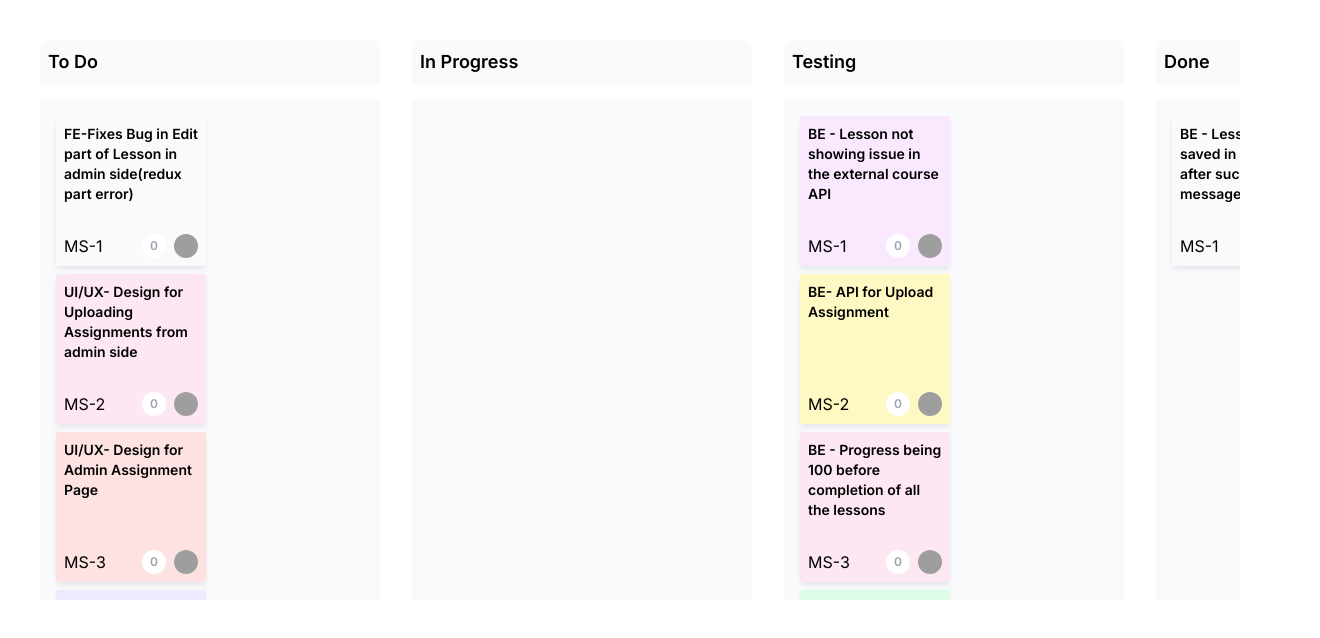
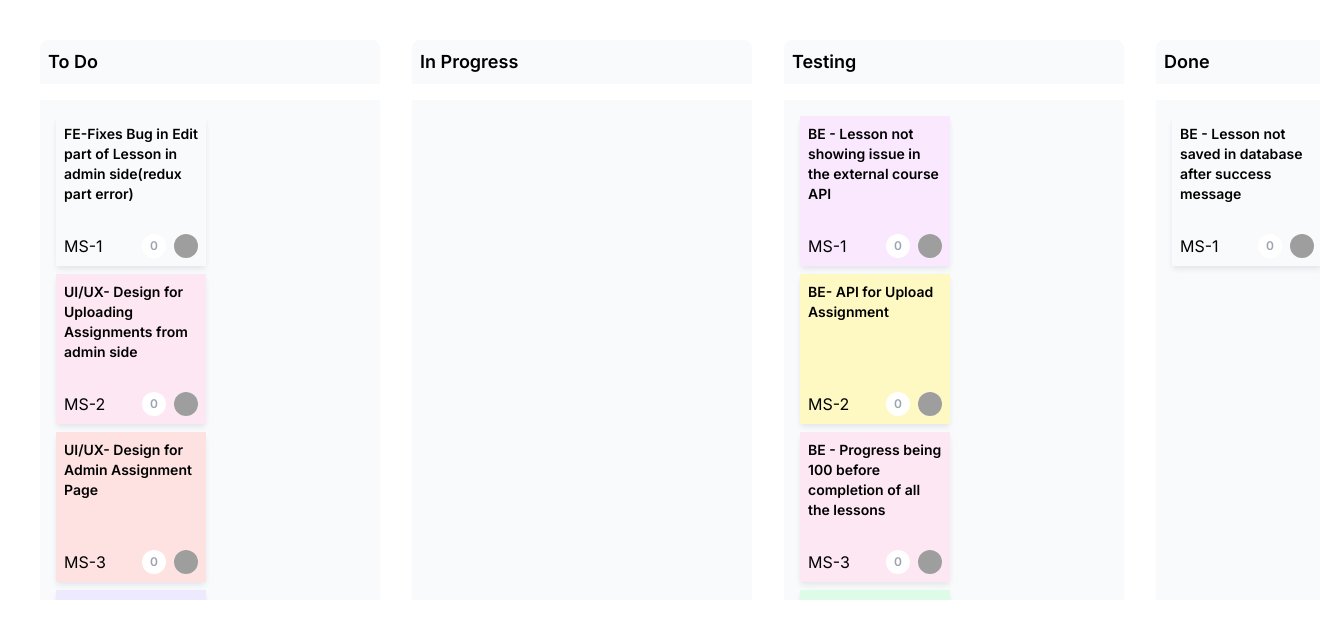
Before and after one commit to yoboisandy/personal-project-manager, a Next.js app: page / in a window 1280 px wide. Shown: the top 638 px of the page, 1320 px wide, since content can reach past the window. Built offline with nearby package versions, Linux system fonts and the light colour scheme; grey boxes are pictures that could not be loaded.

Commit message:
made containers draggable

```diff
--- a/src/components/KanbanBoardGridDnD/BoardColumn.tsx
+++ b/src/components/KanbanBoardGridDnD/BoardColumn.tsx
@@ -3,8 +3,13 @@ import React, { useState } from "react";
 import Task from "./Task";
 import { colors } from "./utils";
 import { useDroppable } from "@dnd-kit/core";
-import { SortableContext, rectSortingStrategy } from "@dnd-kit/sortable";
+import {
+	SortableContext,
+	rectSortingStrategy,
+	useSortable,
+} from "@dnd-kit/sortable";
 import Grid from "./Grid";
+import { CSS } from "@dnd-kit/utilities";
 
 const BoardColumn = ({
 	title,
@@ -19,8 +24,32 @@ const BoardColumn = ({
 		id: id,
 	});
 
+	console.log("issues" + id, issues);
+
+	const {
+		isDragging,
+		attributes,
+		listeners,
+		setNodeRef: setNodeRef2,
+		transform,
+		transition,
+	} = useSortable({
+		id: id,
+	});
+
+	const style = {
+		transform: CSS.Transform.toString(transform),
+		transition,
+	};
+
 	return (
-		<div className="min-w-[340px] max-w-[340px] flex flex-col gap-4">
+		<div
+			className="min-w-[340px] max-w-[340px] flex flex-col gap-4"
+			style={style}
+			{...attributes}
+			{...listeners}
+			ref={setNodeRef2}
+		>
 			<div className="text-lg font-semibold bg-gray-50 p-2 rounded-t-lg">
 				{title}
 			</div>
--- a/src/components/KanbanBoardGridDnD/KanbanBoard.tsx
+++ b/src/components/KanbanBoardGridDnD/KanbanBoard.tsx
@@ -5,19 +5,26 @@ import {
 	KeyboardSensor,
 	PointerSensor,
 	closestCorners,
+	useDroppable,
 	useSensor,
 	useSensors,
 } from "@dnd-kit/core";
 import BoardColumn from "./BoardColumn";
 import { sprintBoardData as data } from "./utils";
-import { arrayMove, sortableKeyboardCoordinates } from "@dnd-kit/sortable";
+import {
+	SortableContext,
+	arrayMove,
+	rectSortingStrategy,
+	sortableKeyboardCoordinates,
+} from "@dnd-kit/sortable";
 import { useEffect, useState } from "react";
 import { Card } from "./Task";
 
 const KanbanBoard = () => {
-	const tempData = [...data];
+	const [tempData, setTempData] = useState<any>(data);
 	const issues = tempData.map((item: any) => item.issues).flat();
 	const [activeIssue, setActiveIssue]: any = useState();
+	const [activeContainer, setActiveContainer] = useState<any>(null);
 	const [items, setItems] = useState<any>(null);
 
 	const sensors = useSensors(
@@ -33,9 +40,13 @@ const KanbanBoard = () => {
 			temp[item.id] = item.issues;
 		});
 		setItems(temp);
-	}, []);
+	}, [tempData]);
 
 	const handleDragStart = (event: any) => {
+		if (event.active.id in items) {
+			setActiveContainer(event.active.id);
+			return;
+		}
 		setActiveIssue(issues?.find((item: any) => item.id == event.active.id));
 	};
 
@@ -47,15 +58,34 @@ const KanbanBoard = () => {
 		});
 	}
 
+	const handleDragEnd = (event: any) => {
+		setActiveIssue(null);
+		setActiveContainer(null);
+	};
+
 	function handleDragOver(event: any) {
 		console.log("drag over", event);
 		const { active, over, draggingRect } = event;
 		const { id } = active;
 		const { id: overId } = over;
 
+		if (id in items && overId in items && id != overId) {
+			setTempData((prev: any) => {
+				const activeIndex = prev.findIndex(
+					(item: any) => item.id == id
+				);
+				const overIndex = prev.findIndex(
+					(item: any) => item.id == overId
+				);
+
+				return arrayMove(prev, activeIndex, overIndex);
+			});
+			return;
+		}
+
 		// Find the containers
-		const activeContainer = findContainer(id);
-		const overContainer = findContainer(overId);
+		const activeContainer: any = findContainer(id);
+		const overContainer: any = findContainer(overId);
 
 		if (!activeContainer || !overContainer) {
 			return;
@@ -146,6 +176,10 @@ const KanbanBoard = () => {
 		});
 	}
 
+	const { setNodeRef } = useDroppable({
+		id: "board",
+	});
+
 	return (
 		items && (
 			<DndContext
@@ -153,10 +187,17 @@ const KanbanBoard = () => {
 				sensors={sensors}
 				onDragStart={handleDragStart}
 				onDragOver={handleDragOver}
+				onDragEnd={handleDragEnd}
 			>
-				{/* onDragEnd={handleDragEnd} */}
-				<div className="m-10">
-					<div className="min-h-[550px] w-full overflow-x-auto no-scrollbar flex gap-8">
+				<SortableContext
+					items={tempData}
+					strategy={rectSortingStrategy}
+					id="board"
+				>
+					<div
+						className="m-10 min-h-[550px] w-full overflow-x-auto no-scrollbar flex gap-8"
+						ref={setNodeRef}
+					>
 						{tempData.map((item: any) => (
 							<BoardColumn
 								key={`${item.id}`}
@@ -166,7 +207,7 @@ const KanbanBoard = () => {
 							/>
 						))}
 					</div>
-				</div>
+				</SortableContext>
 				<DragOverlay
 					dropAnimation={{
 						duration: 500,
@@ -183,7 +224,17 @@ const KanbanBoard = () => {
 							index={0}
 							id={activeIssue?.id}
 						/>
-					) : null}
+					) : (
+						<BoardColumn
+							id={activeContainer}
+							title={
+								tempData.find(
+									(item: any) => item.id == activeContainer
+								)?.name
+							}
+							issues={items[activeContainer]}
+						/>
+					)}
 				</DragOverlay>
 			</DndContext>
 		)
```
